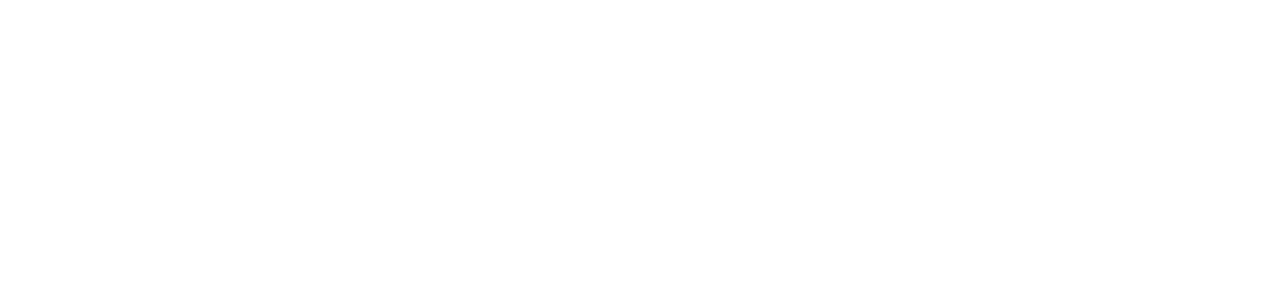
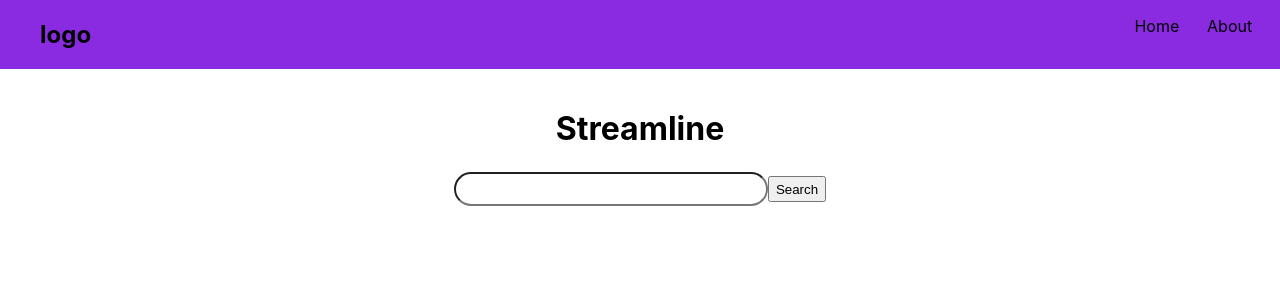
Before and after one commit to mariesaoconnell/Streamline-Stream-Search, a React (Create React App) app: page / in a window 1280 px wide. Shown: the top 300 px of the page. Built offline with nearby package versions, Linux system fonts and the light colour scheme.

Commit message:
added form.. form functional

```diff
--- a/src/App.js
+++ b/src/App.js
@@ -1,10 +1,27 @@
+import './app-style.css';
+import Form from './components/Form';
+import { useState } from 'react';
 
 function App() {
+
+  // STATE
+  const [search, setSearch] = useState('');
+
   return (
-    <div className="App">
+		<div className='app-main-div'>
+			<nav>
+				<h1>logo</h1>
+        <ul>
+          <li>Home</li>
+          <li>About</li>
+        </ul>
+			</nav>
 
-    </div>
-  );
+      <main>
+        <Form search={search} setSearch={setSearch}/>
+      </main>
+		</div>
+	);
 }
 
 export default App;
--- /dev/null
+++ b/src/app-style.css
@@ -0,0 +1,30 @@
+
+nav {
+  display: grid;
+  grid-template-columns: 1fr .2fr;
+  grid-template-rows: 1;
+  background-color: blueviolet;
+  width: 100%;
+
+}
+
+h1 {
+  grid-column: 1;
+  grid-row: 1;
+
+  /* H1 SPACING */
+  margin-left: 40px;
+}
+
+ul {
+  grid-column: 2;
+  grid-row: 1;
+
+  /* UL SPACING */
+  display: flex;
+  justify-content: space-evenly;
+}
+
+li {
+  display: inline;
+}
--- a/src/components/Form.js
+++ b/src/components/Form.js
@@ -1,11 +1,39 @@
-import React from 'react';
+import {useState} from 'react';
+import './styles/form.css'
 
-function Form(props) {
+
+function Form({search, setSearch}) {
+
+  // FORM STATE
+  const [newSearch, setNewSearch] = useState('');
+
+
+  // HANDLE SUBMIT FUNCTION
+  function handleSubmit(event){
+		event.preventDefault();
+		console.log('test');
+
+		//CHANGE APP STATE
+		setSearch([...search, newSearch]);
+		setNewSearch('');
+	}
+
+  // HANDLE CHANGE FUNCTION
+  function handleChange(event){
+  // set search to string input
+    setNewSearch(event.target.value);
+  }
+
   return (
-    <div>
+		<div id='form-main-div'>
+			<h1 id='form-headline'>Streamline</h1>
 
-    </div>
-  );
+			<form onSubmit={handleSubmit}>
+				<input onChange={handleChange} type='text' value={newSearch}></input>
+				<button type="submit">Search</button>
+			</form>
+		</div>
+	);
 }
 
 export default Form;
--- /dev/null
+++ b/src/components/styles/form.css
@@ -0,0 +1,32 @@
+
+#form-main-div{
+  display: grid;
+  margin: auto;
+  grid-template-columns: 1fr;
+  grid-template-rows: 1fr 1fr;
+}
+
+#form-headline {
+  margin: auto;
+  padding: 40px 20px 0px;
+  grid-column: 1;
+  grid-row: 1;
+}
+
+form {
+  margin: auto;
+  grid-column: 1;
+  grid-row: 2;
+  height: 30px;
+}
+
+form>input{
+  width: 300px;
+  height: 20px;
+  border-radius: 30px;
+  padding: 5px;
+}
+
+form>button{
+  height: 26px;
+}
```
Also changed, not shown: src/index.js (line endings or trailing spaces).
